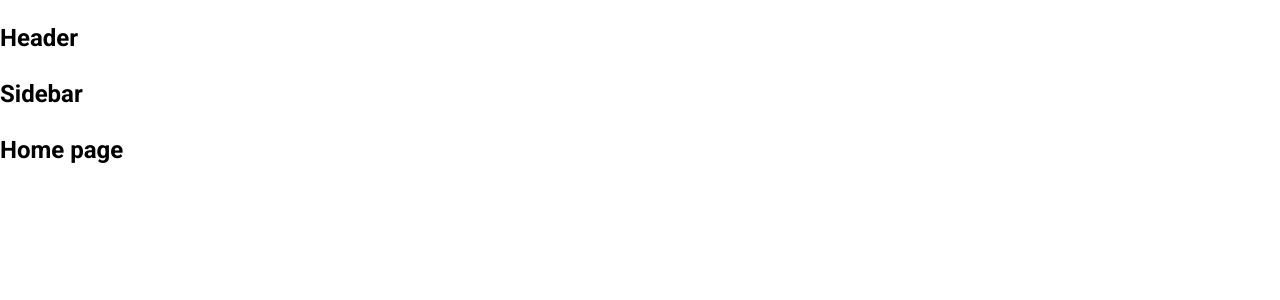
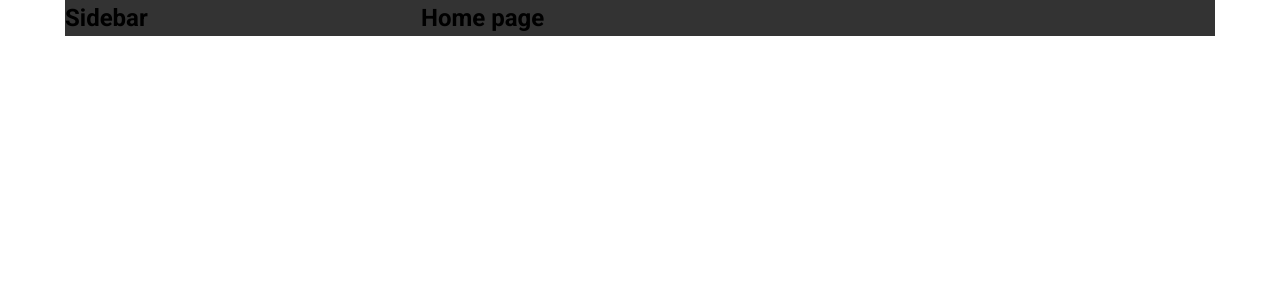
Before and after one commit to chipchippp/tiktok-ui, a React (Create React App) app: page / in a window 1280 px wide. Shown: the top 300 px of the page. Built offline with nearby package versions, Linux system fonts and the light colour scheme.

Commit message:
Bài 63: Dựng khung Layout mặc định

```diff
--- a/package.json
+++ b/package.json
@@ -6,6 +6,7 @@
     "@testing-library/jest-dom": "^5.17.0",
     "@testing-library/react": "^13.4.0",
     "@testing-library/user-event": "^13.5.0",
+    "classnames": "^2.5.1",
     "normalize.css": "^8.0.1",
     "react": "^18.2.0",
     "react-dom": "^18.2.0",
--- a/src/components/GlobalStyles/GlobalStyles.scss
+++ b/src/components/GlobalStyles/GlobalStyles.scss
@@ -3,10 +3,15 @@
 
 :root {
     --primary: #fe2c55;
+    // Default layout
+    --default-layout-header-height: 60px;
+    --default-layout-width: 1150px;
 }
 
 * {
     box-sizing: border-box;
+    margin: 0;
+    padding: 0;
 }
 
 html {
--- /dev/null
+++ b/src/components/Layout/DefaultLayout/DefaultLayout.module.scss
@@ -0,0 +1,15 @@
+.wrapper {
+    display: flex;
+    flex-direction: column;
+    align-items: center;
+}
+
+.container {
+    width: var(--default-layout-width);
+    display: flex;
+    background-color: #333;
+}
+
+.content {
+    flex: 1;
+}
--- /dev/null
+++ b/src/components/Layout/DefaultLayout/Sidebar/Sidebar.module.scss
@@ -0,0 +1,3 @@
+.wrapper {
+    width: 356px;
+}
--- a/src/components/Layout/DefaultLayout/Sidebar/index.js
+++ b/src/components/Layout/DefaultLayout/Sidebar/index.js
@@ -1,5 +1,14 @@
+import classNames from 'classnames/bind';
+import styles from './Sidebar.module.scss';
+
+const cx = classNames.bind(styles);
+
 function Sidebar() {
-    return <h2>Sidebar</h2>;
+    return (
+        <aside className={cx('wrapper')}>
+            <h2>Sidebar</h2>
+        </aside>
+    );
 }
 
 export default Sidebar;
--- a/src/components/Layout/DefaultLayout/index.js
+++ b/src/components/Layout/DefaultLayout/index.js
@@ -1,13 +1,17 @@
+import classNames from 'classnames/bind';
 import Header from '~/components/Layout/components/Header';
+import styles from './DefaultLayout.module.scss';
 import Sidebar from './Sidebar';
+
+const cx = classNames.bind(styles);
 
 function DefaultLayout({ children }) {
     return (
-        <div>
+        <div className={cx('wrapper')}>
             <Header />
-            <div className="container">
+            <div className={cx('container')}>
                 <Sidebar />
-                <div className="content">{children}</div>
+                <div className={cx('content')}>{children}</div>
             </div>
         </div>
     );
--- a/src/components/Layout/HeaderOnly/index.js
+++ b/src/components/Layout/HeaderOnly/index.js
@@ -1,6 +1,6 @@
 import Header from '~/components/Layout/components/Header';
 
-function DefaultLayout({ children }) {
+function HeaderOnly({ children }) {
     return (
         <div>
             <Header />
@@ -11,4 +11,4 @@ function DefaultLayout({ children }) {
     );
 }
 
-export default DefaultLayout;
+export default HeaderOnly;
--- /dev/null
+++ b/src/components/Layout/components/Header/Header.module.scss
@@ -0,0 +1,12 @@
+.wrapper {
+    width: 100%;
+    height: var(--default-layout-header-height, 60px);
+    box-shadow: 0px 1px 1px rgb(0 0 0 / 12%);
+    display: flex;
+    justify-content: center;
+}
+
+.inner {
+    height: 100%;
+    width: var(--default-layout-width);
+}
--- a/src/components/Layout/components/Header/index.js
+++ b/src/components/Layout/components/Header/index.js
@@ -1,5 +1,13 @@
+import classNames from 'classnames/bind';
+import styles from './Header.module.scss';
+
+const cx = classNames.bind(styles);
 function Header() {
-    return <h2>Header</h2>;
+    return (
+        <header className="{cx('wrapper')}">
+            <div className="{cx('inner')}"> </div>
+        </header>
+    );
 }
 
 export default Header;
```
Also changed, not shown: 1 other file (tests, documents, lock files or other folders).
